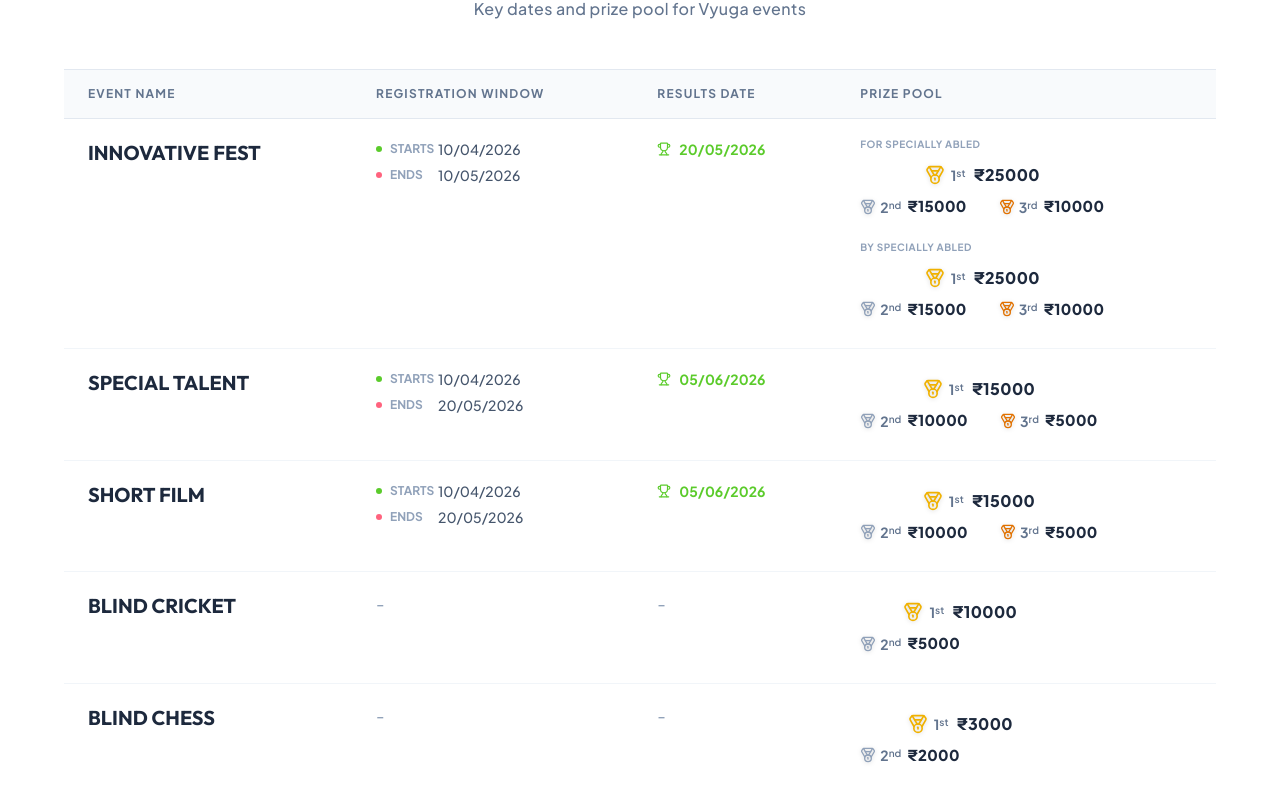
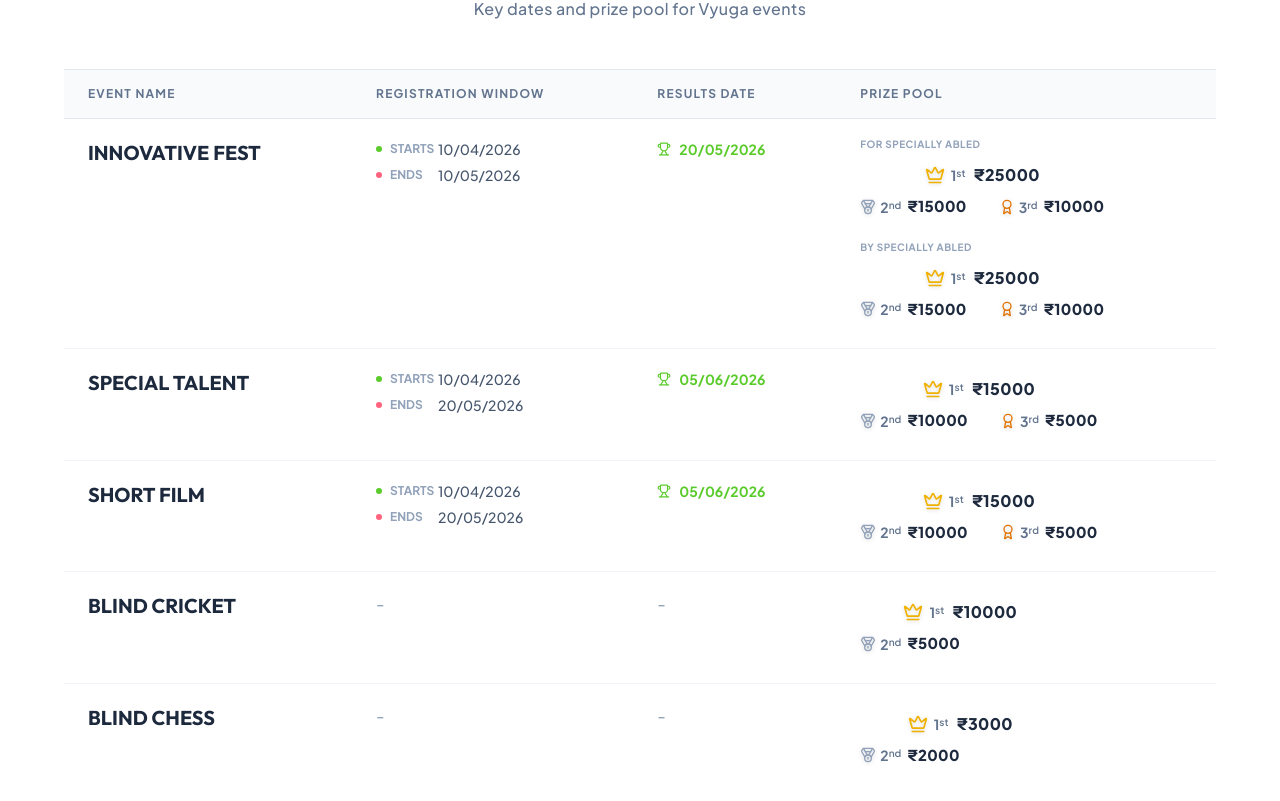
Before and after one commit to Mithunp123/Vyuga, a React (Vite) app in the folder frontend/: page /about in a window 1280 px wide. Shown: the part 2730-3531 px from the top of the page. Built offline with nearby package versions, Linux system fonts and the light colour scheme; a web font is replaced by a local one.

Commit message:
prize UI

```diff
--- a/frontend/src/components/About.jsx
+++ b/frontend/src/components/About.jsx
@@ -1,7 +1,7 @@
 import { useEffect, useRef, useState } from 'react'
 import { useInView, useScroll, useTransform, motion, AnimatePresence } from 'framer-motion'
 import { useLocation } from 'react-router-dom'
-import { ArrowUpRight, Calendar, Trophy, Medal } from 'lucide-react'
+import { ArrowUpRight, Calendar, Trophy, Medal, Crown, Award } from 'lucide-react'
 
 import group from '../assets/images/group.png'
 import hand from '../assets/images/hand.png'
@@ -606,7 +606,7 @@ export default function About() {
                                 if (!first) return null;
                                 return (
                                   <div className="flex items-center gap-1.5 w-max">
-                                    <Medal className="w-5 h-5 text-yellow-500 drop-shadow-sm" />
+                                    <Crown className="w-5 h-5 text-yellow-500 drop-shadow-sm" />
                                     <span className="font-bold text-slate-500 text-sm">
                                       1<sup className="text-[10px] lowercase -top-1 font-semibold">st</sup>
                                     </span>
@@ -635,7 +635,7 @@ export default function About() {
                                   if (!third) return <div />;
                                   return (
                                     <div className="flex items-center gap-1 w-max">
-                                      <Medal className="w-4 h-4 text-amber-600 drop-shadow-sm" />
+                                      <Award className="w-4 h-4 text-amber-600 drop-shadow-sm" />
                                       <span className="font-bold text-slate-500 text-sm">
                                         3<sup className="text-[10px] lowercase -top-1 font-semibold">rd</sup>
                                       </span>
--- a/frontend/src/pages/AttendRegister.jsx
+++ b/frontend/src/pages/AttendRegister.jsx
@@ -1,7 +1,7 @@
 import { motion } from 'framer-motion'
 import { useState, useEffect } from 'react'
 import { useNavigate } from 'react-router-dom'
-import { Calendar, Trophy, Medal } from 'lucide-react'
+import { Calendar, Trophy, Medal, Crown, Award } from 'lucide-react'
 import PageShell from './PageShell.jsx'
 
 const EVENT_DATA = [
@@ -268,7 +268,7 @@ export default function AttendRegister() {
                                   return (
                                     <div className="flex flex-col items-center gap-0.5 mt-2 mb-2 bg-white px-6 py-2.5 rounded-xl border border-slate-100 shadow-sm">
                                       <div className="flex items-center gap-1.5">
-                                        <Medal className="w-6 h-6 text-yellow-500 drop-shadow-sm" />
+                                        <Crown className="w-6 h-6 text-yellow-500 drop-shadow-sm" />
                                         <span className="font-bold text-slate-500 text-sm">
                                           1<sup className="text-[10px] lowercase -top-1 font-semibold">st</sup> Place
                                         </span>
@@ -301,7 +301,7 @@ export default function AttendRegister() {
                                     return (
                                       <div className="flex flex-col items-center gap-0.5 bg-white px-5 py-2 rounded-xl border border-slate-100 shadow-sm min-w-[100px]">
                                         <div className="flex items-center gap-1.5">
-                                          <Medal className="w-5 h-5 text-amber-600 drop-shadow-sm" />
+                                          <Award className="w-5 h-5 text-amber-600 drop-shadow-sm" />
                                           <span className="font-bold text-slate-500 text-sm">
                                             3<sup className="text-[10px] lowercase -top-1 font-semibold">rd</sup>
                                           </span>
```
